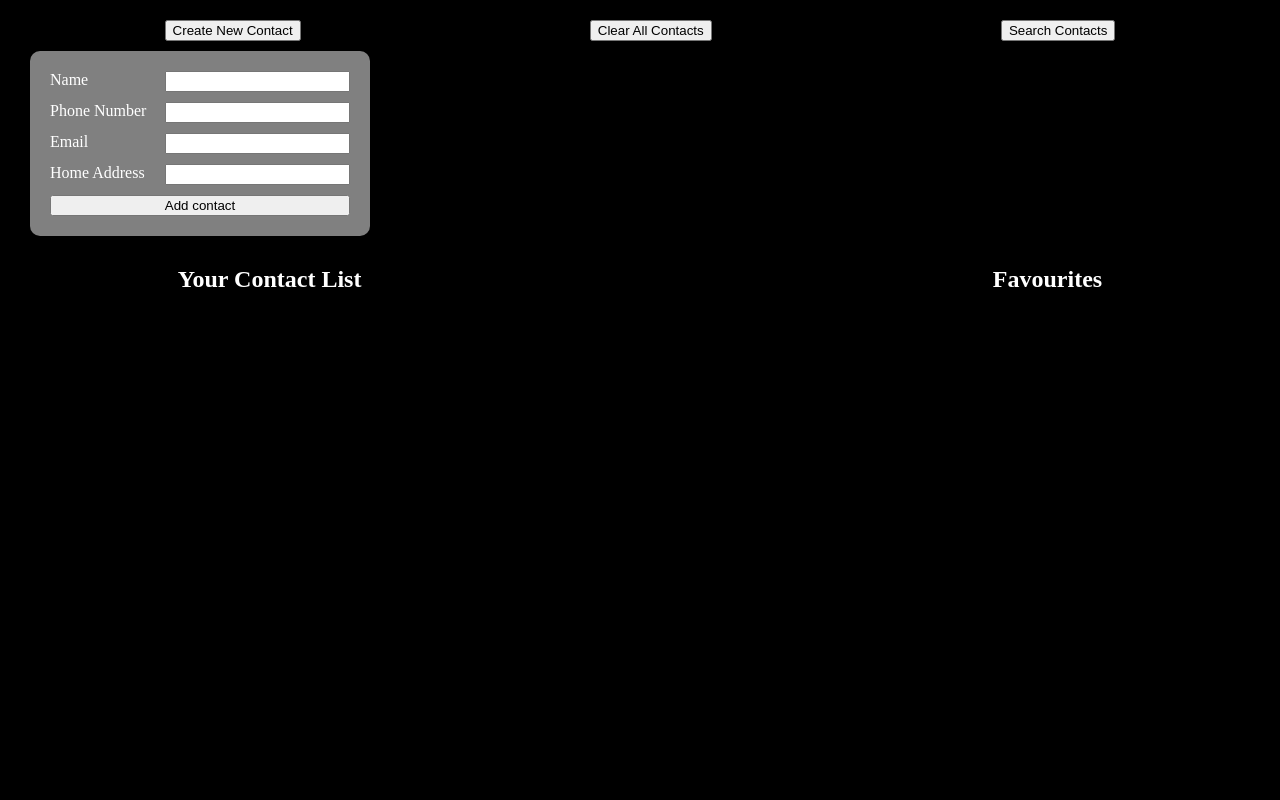
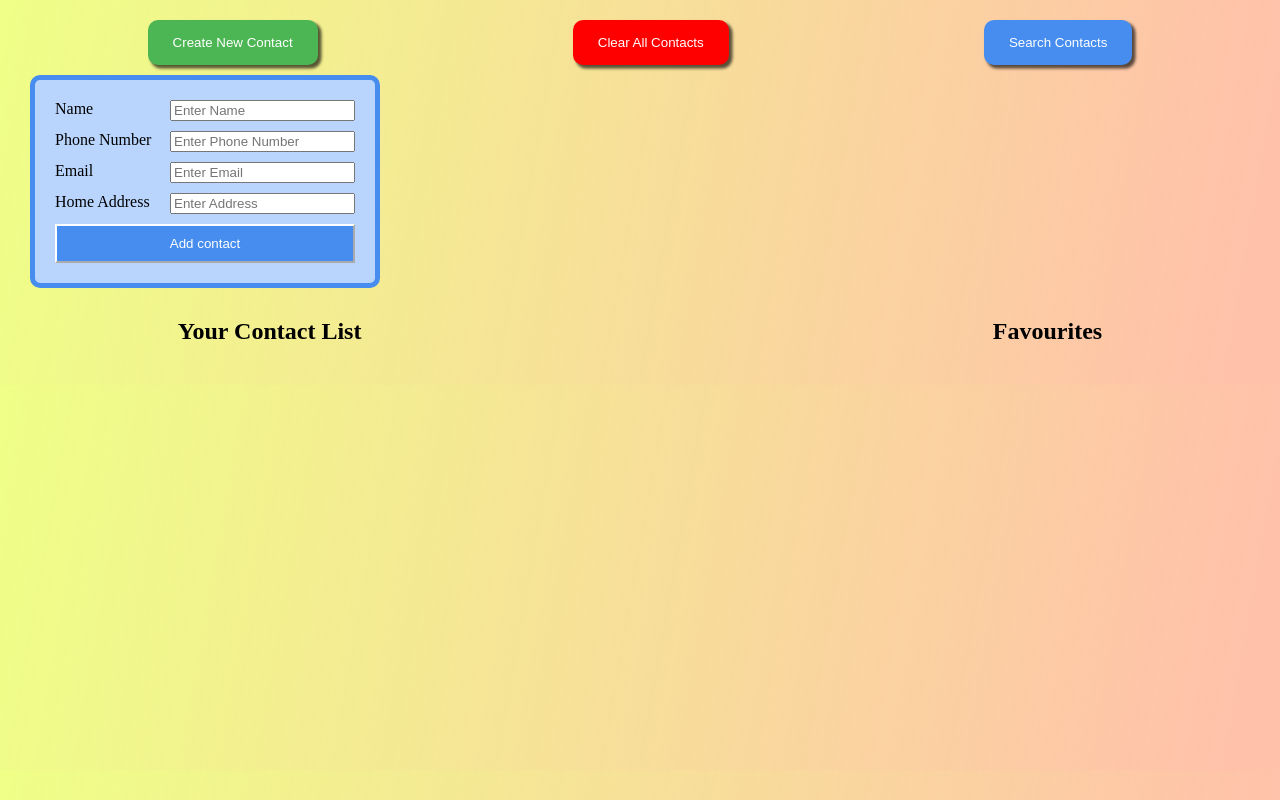
Before and after one commit to TomasKrin/contact-book, a plain HTML site: page index.html in a window 1280 px wide. Both pictures are taken after a click on the button "Create New Contact". Drawn offline with Linux system fonts and the light colour scheme.

Commit message:
some style changes

```diff
--- a/index.html
+++ b/index.html
@@ -13,10 +13,13 @@
     <body>
         <main>
             <div class="buttons">
-                <button id="create">Create New Contact</button>
-                <button id="clearAll">Clear All Contacts</button>
+                <button id="create" class="mainpageBtn">Create New
+                    Contact</button>
+                <button id="clearAll" class="mainpageBtn">Clear All
+                    Contacts</button>
                 <!-- <button id="clearSelected">Clear Selected Contacts</button> -->
-                <button id="searchBtn">Search Contacts</button>
+                <button id="searchBtn" class="mainpageBtn">Search
+                    Contacts</button>
                 <input type="text" name="searchInp" id="searchInp">
                 <!-- <button id="favorites">Add/Remove Selected to
                     Favourites</button> -->
@@ -24,21 +27,25 @@
             <form>
                 <div class="cont">
                     <label for="name">Name</label>
-                    <input type="text" name="name" id="name">
+                    <input type="text" name="name" id="name" required
+                        placeholder="Enter Name">
                 </div>
                 <div class="cont">
                     <label for="pNumber">Phone Number</label>
-                    <input type="number" name="pNumber" id="pNumber">
+                    <input type="number" name="pNumber" id="pNumber" required
+                        placeholder="Enter Phone Number">
                 </div>
                 <div class="cont">
                     <label for="email">Email</label>
-                    <input type="email" name="email" id="email">
+                    <input type="email" name="email" id="email" required
+                        placeholder="Enter Email">
                 </div>
                 <div class="cont">
                     <label for="address">Home Address</label>
-                    <input type="text" name="adress" id="address">
+                    <input type="text" name="adress" id="address" required
+                        placeholder="Enter Address">
                 </div>
-                <button type="submit">Add contact</button>
+                <button type="submit" class="submitBtn">Add contact</button>
             </form>
             <section class="contactLists">
                 <div id="container">
--- a/index.js
+++ b/index.js
@@ -73,11 +73,12 @@ const renderDiv = (contact, divLocation, index) => {
 
     div.style.display = `flex`;
     div.style.flexDirection = `column`;
-    div.style.backgroundColor = `gray`;
+    div.style.backgroundColor = `#b9d5fd`;
     div.style.borderRadius = `10px`;
     div.style.width = `250px`;
     div.style.margin = `10px`;
     div.style.padding = `20px`;
+    div.style.boxShadow = `2px 2px 2px 0.1px rgba(0, 0, 0, 0.642)`
 
     delFromFavorites.style.display = `none`;
 
@@ -101,6 +102,13 @@ const renderDiv = (contact, divLocation, index) => {
     addToFavBtn.style.padding = `5px 10px`;
     addToFavBtn.style.border = `hidden`;
     addToFavBtn.style.borderRadius = `5px`;
+
+    delFromFavorites.style.backgroundColor = `#468DEF`;
+    delFromFavorites.style.color = `red`;
+    delFromFavorites.style.marginRight = `20px`;
+    delFromFavorites.style.padding = `5px 10px`;
+    delFromFavorites.style.border = `hidden`;
+    delFromFavorites.style.borderRadius = `5px`;
 
 
 
@@ -163,7 +171,7 @@ const addToFavBtnFunc = (contactList, contact, index) => {
 
 const delFromFavFunc = (favoriteList, contact, index) => {
     delFromFavorites.addEventListener(`click`, () => {
-        let confirmDel = confirm(`Are you sure, you want to remove from favorites, contact: ${contact.name} ? `);
+        let confirmDel = confirm(`Are you sure, you want to remove from favorites contact: ${contact.name} ? `);
         if (confirmDel) {
             let unFav = favoriteList.splice(index, 1);
             console.log(`contact list`, favoriteList);
@@ -189,6 +197,7 @@ const createContactCard = (contactList, divLocation) => {
         renderDiv(contact, divLocation, index);
         delBtnFunc(contact, index);
         addToFavBtnFunc(contactList, contact, index);
+        delFromFavFunc(favoriteList, contact, index);
     });
 };
 
@@ -228,7 +237,11 @@ form.addEventListener(`submit`, (event) => {
 
 });
 
-createContactCard(contactList, addedContactList);
+window.addEventListener(`load`, () => {
+    createContactCard(contactList, addedContactList);
+    createContactCard(favoriteList, addedFavoritesList);
+})
+
 
 
 searchInp.addEventListener(`keyup`, () => {
@@ -236,8 +249,8 @@ searchInp.addEventListener(`keyup`, () => {
         return searchResults.innerHTML = ``, [];
     };
 
-    const filterContactList = contactList.filter(contact => contact.name.includes(searchInp.value) || contact.name.toLowerCase() || contact.pNumber.includes(searchInp.value) || contact.email.includes(searchInp.value) || contact.address.includes(searchInp.value));
-    const filterFavoritesList = favoriteList.filter(contact => contact.name.includes(searchInp.value) || contact.name.toLowerCase() || contact.pNumber.includes(searchInp.value) || contact.email.includes(searchInp.value) || contact.address.includes(searchInp.value));
+    const filterContactList = contactList.filter(contact => contact.name.toLowerCase().includes(searchInp.value.toLowerCase()) || contact.pNumber.includes(searchInp.value) || contact.email.toLowerCase().includes(searchInp.value.toLowerCase()) || contact.address.toLowerCase().includes(searchInp.value.toLowerCase()));
+    const filterFavoritesList = favoriteList.filter(contact => contact.name.toLowerCase().includes(searchInp.value.toLowerCase()) || contact.pNumber.includes(searchInp.value) || contact.email.toLowerCase().includes(searchInp.value.toLowerCase()) || contact.address.toLowerCase().includes(searchInp.value.toLowerCase()));
 
     const searchOutput = filterContactList.concat(filterFavoritesList);
     console.log(`searchOutput`, searchOutput);
--- a/index.scss
+++ b/index.scss
@@ -1,29 +1,62 @@
 body {
     margin: 0;
     padding: 20px;
-    background-color: black;
-    color: white;
+    background: rgb(220, 255, 0);
+    background: linear-gradient(100deg, rgba(220, 255, 0, 0.4686917003129377) 0%, rgba(255, 193, 170, 1) 96%);
+
+
+    main {
+        button {
+            cursor: pointer;
         }
 
-main {
         .buttons {
             display: flex;
             justify-content: space-around;
+
+            .mainpageBtn {
+                color: white;
+                padding: 15px 25px;
+                border: hidden;
+                border-radius: 10px;
+                box-shadow: 3px 3px 3px 0.5px rgba(0, 0, 0, 0.642);
+            }
+
+            #clearAll {
+                background-color: red;
+            }
+
+            #create {
+                background-color: #4DB654;
+            }
+
+            #searchBtn {
+                background-color: #468DEF;
+            }
+
         }
 
         form {
             display: flex;
             flex-direction: column;
             width: 300px;
-        background-color: gray;
+            background-color: #b9d5fd;
             padding: 20px;
             margin: 10px;
             gap: 10px;
             border-radius: 10px;
+            border: 5px solid #468DEF;
 
             .cont {
                 display: flex;
                 justify-content: space-between;
+            }
+
+            .submitBtn {
+                padding: 10px 20px;
+                background-color: #468DEF;
+                color: white;
+                border-color: white;
             }
         }
 
@@ -45,3 +78,4 @@ main {
             }
         }
     }
+}
```
Also changed, not shown: index.css, 1 other file. Lines whose indentation alone changed are shown as unchanged.
